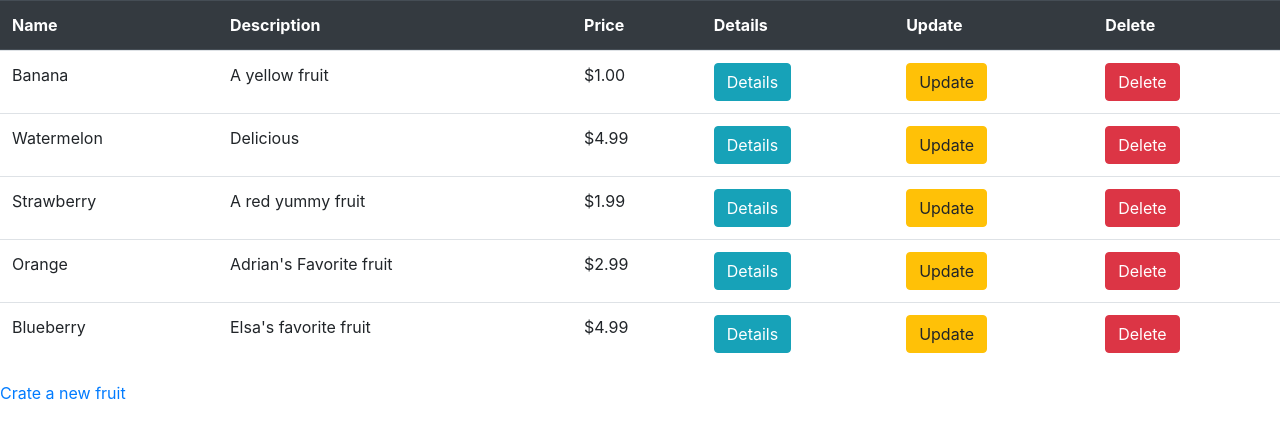
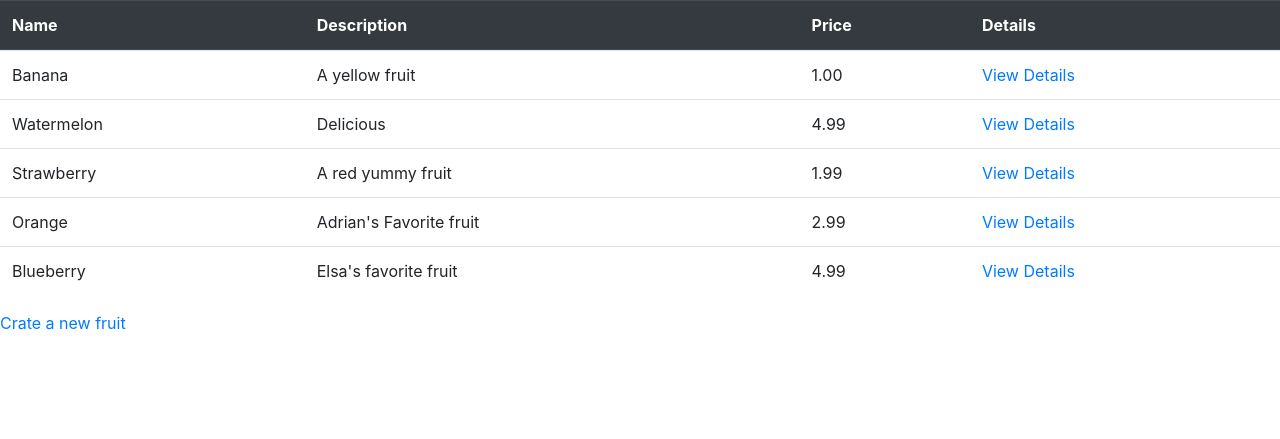
Before and after one commit to fortiz40/Fruits, a Django app: page /fruits/ in a window 1280 px wide. Shown: the part 62-501 px from the top of the page. Run offline with Django 3.2, Linux system fonts and the light colour scheme; data comes from the database, SQL or seed files in the repository; some libraries are stand-ins or nearby versions.

```diff
--- a/src/fruit_app/templates/home.html
+++ b/src/fruit_app/templates/home.html
@@ -1,26 +1,22 @@
 {% extends "base.html" %}
 
 {% block body_content %}
-<table class ="table table-hover">
+<table class ="table">
     <tr>
         <thead class="thead-dark">
             <th>Name</th>
             <th>Description</th>
             <th>Price</th>
             <th>Details</th>
-            <th>Update</th>
-            <th>Delete</th>
         </thead>
     </tr>
     {% if fruits %}
         {% for fruit in fruits %}
         <tr class= "fruit-row">
-            <td>{{ fruit.name }}</td>
-            <td>{{ fruit.description }} </td>
-            <td>${{ fruit.price }} </td>
-            <td><a href="{% url 'fruit_detail' fruit.id %}"><button class="btn btn-info">Details</button></a> </td>
-            <td><a href="{% url 'fruit_update' fruit.id %}"><button class = "btn btn-warning">Update</button></a></td>
-            <td><a href="{% url 'fruit_delete' fruit.id %}"><button class = "btn btn-danger">Delete</button></a></td>
+            <td class= "fruit-data-cell">{{ fruit.name }}</td>
+            <td class= "fruit-data-cell">{{ fruit.description }} </td>
+            <td class= "fruit-data-cell">{{ fruit.price }} </td>
+            <td class="fruit-data-cell"> <a href="{% url 'fruit_detail' fruit.id %}"> View Details</a> </td>
         </tr>
         {% endfor %}
     {% else %}
```
